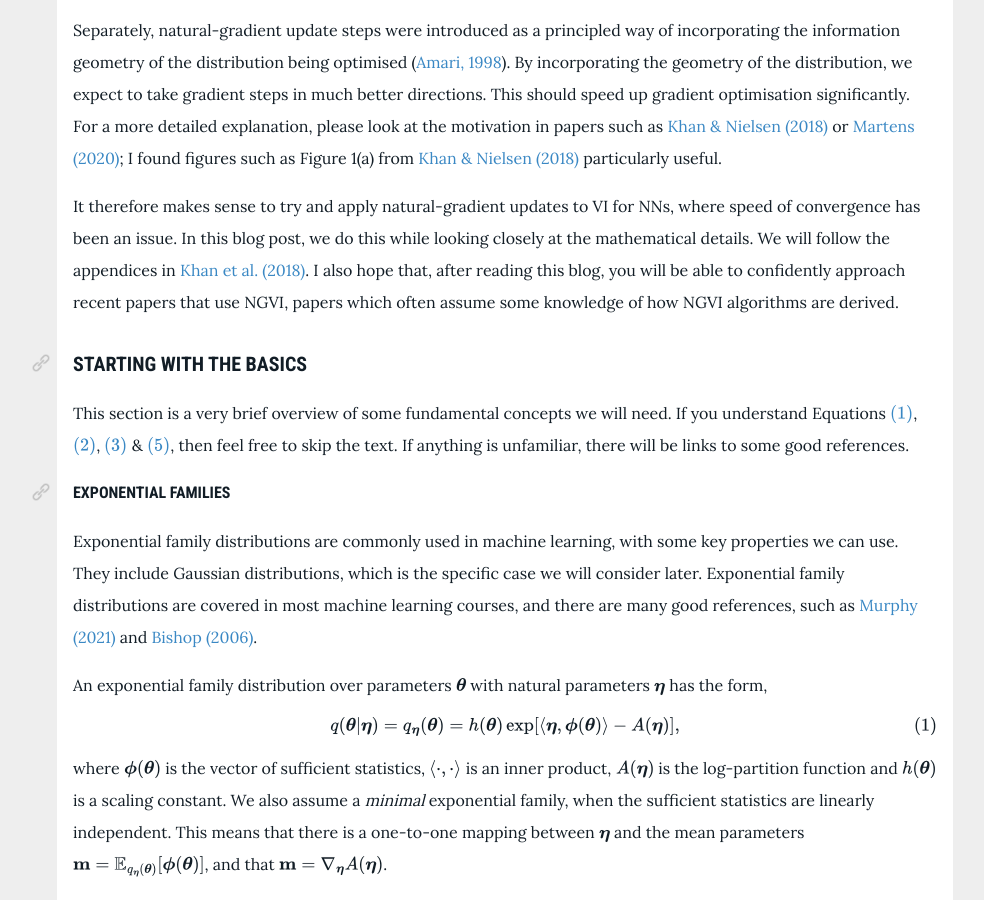
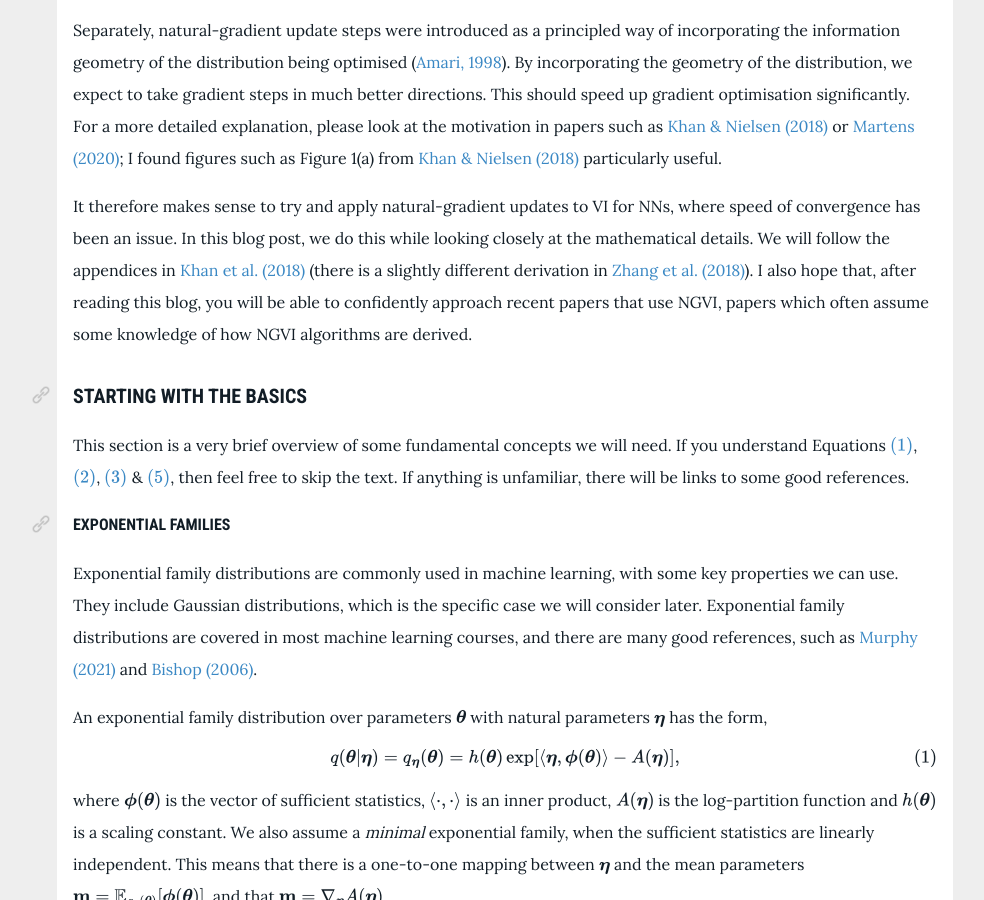
Before and after one commit to mlg-blog/mlg-blog.github.io, a Jekyll site: the page built from _posts/2021-04-13-ngvi-bnns-part-1.md, in a window 1280 px wide and 900 px high, scrolled down 1576 px. Shown: the whole window, without its empty margins (135-1119 px from the left). Built offline with Jekyll 4.4.1, drawn with Linux system fonts in a browser that asks for light colours; comment, search, counter and statistics services are not loaded; some of the changed text lies outside the part shown.

Commit message:
Updates to ngvi-bnns-part-1

```diff
--- a/_posts/2021-04-13-ngvi-bnns-part-1.md
+++ b/_posts/2021-04-13-ngvi-bnns-part-1.md
@@ -59,7 +59,7 @@ For a more detailed explanation, please look at the motivation in papers such as
 
 It therefore makes sense to try and apply natural-gradient updates to VI for NNs, where speed of convergence has been an issue.
 In this blog post, we do this while looking closely at the mathematical details.
-We will follow the appendices in [Khan et al. (2018)](https://arxiv.org/pdf/1806.04854.pdf).
+We will follow the appendices in [Khan et al. (2018)](https://arxiv.org/pdf/1806.04854.pdf) (there is a slightly different derivation in [Zhang et al. (2018)](https://arxiv.org/pdf/1712.02390.pdf)).
 I also hope that, after reading this blog, you will be able to confidently approach recent papers that use NGVI, papers which often assume some knowledge of how NGVI algorithms are derived.
 
 ## Starting with the basics
@@ -245,7 +245,7 @@ Here is a full list of changes to go from VON to VOGN with some comments:
 3. Use a mean-field approximating family instead of a full-covariance Gaussian: $\mathbf{S}_t = \text{diag} (\vs_t)$.
   - This drastically reduces the number of parameters and is a common approximation employed in variational Bayesian neural networks.
    But we do not have to stick to this. SLANG ([Mishkin et al., 2018](https://arxiv.org/pdf/1811.04504.pdf)) uses a low-rank + diagonal covariance structure.
-   In the second part of this blog, we will see a K-FAC approximation.
+   In the second part of this blog, we will see a K-FAC approximation ([Zhang et al., 2018](https://arxiv.org/pdf/1712.02390.pdf)).
 4. Use the Gauss-Newton approximation to the (diagonal) Hessian: ${\color{purple}\vH(\vparam_t)} \approx \frac{1}{M} \sum_{i\in\mathcal{M}_t} \left( {\color{purple}\vg_i(\vparam_t)}^2 \right)$.
   - We have calculated this on a minibatch of data, and simplified the calculation to be element-wise squaring as we are using a diagonal approximation.
 5. Use separate learning rates $\{\alpha_t, \beta_t\}$ in the update equations for $\{\vmu_t, \vs_t\}$.
```
Also changed, not shown: other parts of _posts/2021-04-13-ngvi-bnns-part-1.md (+1 -1 lines).
